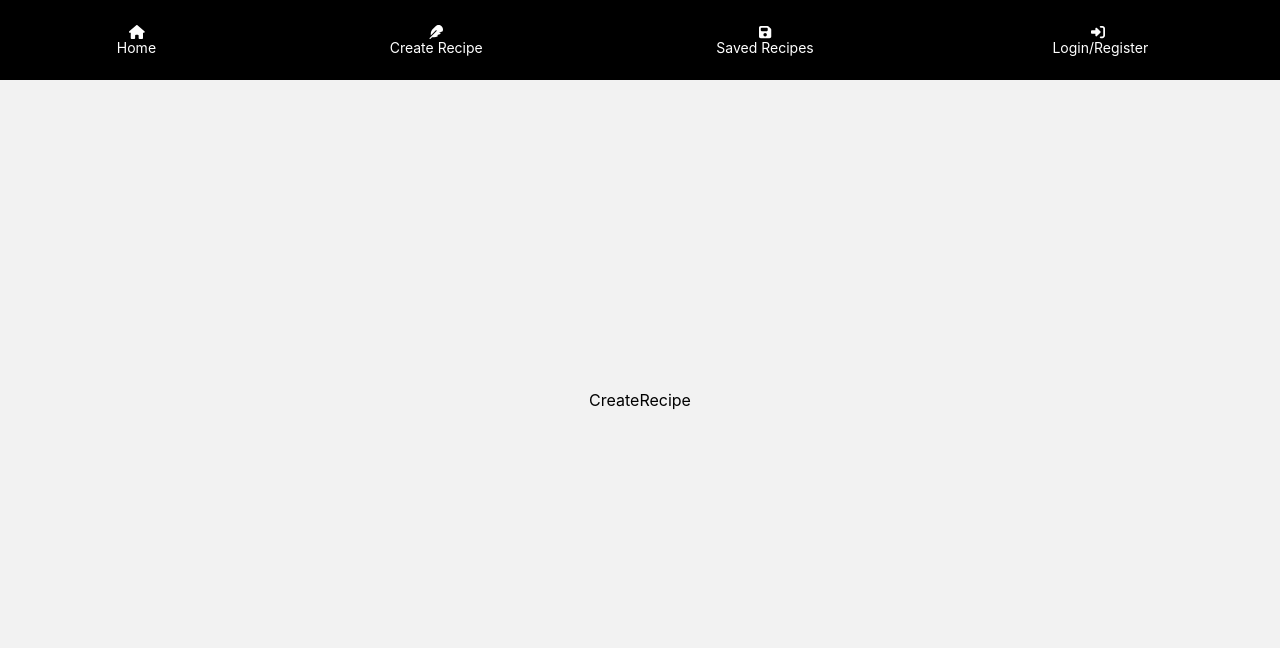
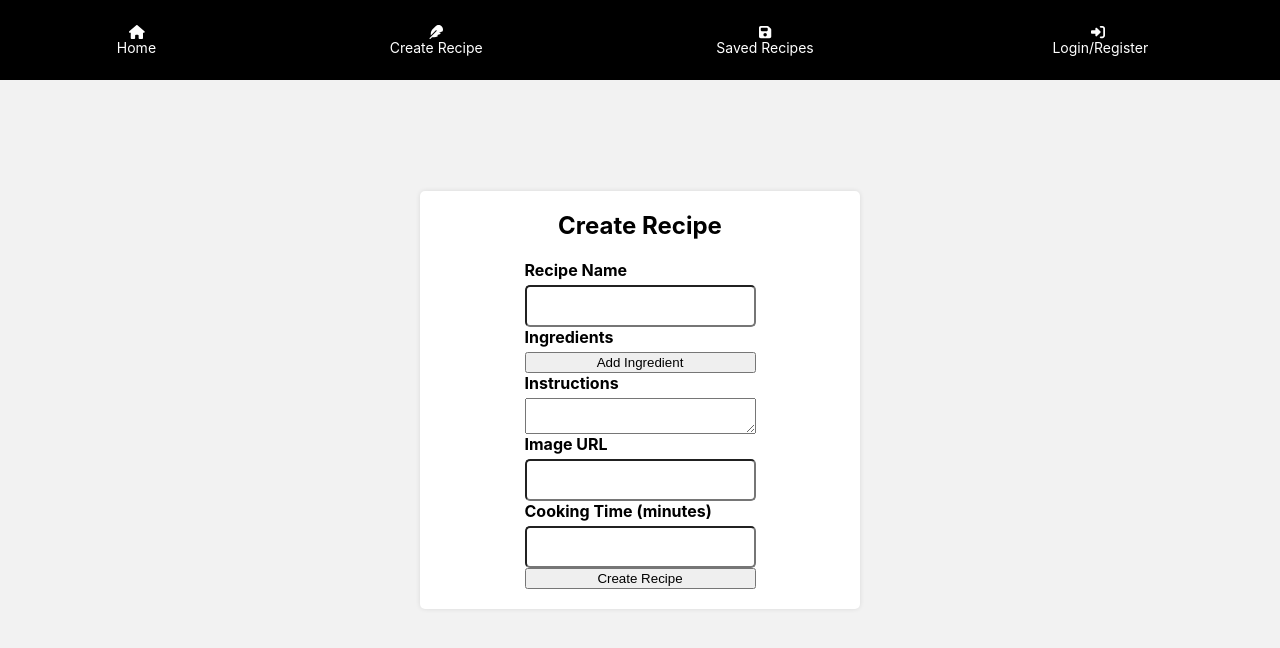
Before and after one commit to jjdsilva0/recipes-website, a React (Create React App) app in the folder client/: page /create-recipe in a window 1280 px wide. Shown: the top 648 px of the page. Built offline with nearby package versions, Linux system fonts and the light colour scheme.

Commit message:
created the frontend page and functionality for creating a recipe

```diff
--- /dev/null
+++ b/client/src/hooks/useGetUserID.js
@@ -0,0 +1,3 @@
+export const useGetUserID = () => {
+  return window.localStorage.getItem("userID");
+};
--- a/client/src/pages/create-recipe.js
+++ b/client/src/pages/create-recipe.js
@@ -1,3 +1,92 @@
+import { useState } from "react";
+import axios from "axios";
+import { useGetUserID } from "../hooks/useGetUserID";
+
 export const CreateRecipe = () => {
-  return <div> CreateRecipe</div>;
+  const userID = useGetUserID();
+
+  const [recipe, setRecipe] = useState({
+    name: "",
+    ingredients: [],
+    instructions: "",
+    imageUrl: "",
+    cookingTime: 0,
+    userOwner: userID,
+  });
+
+  // A "..." operator means that it accesses the object in the way that it was before so I can now modify it
+  const handleChange = (event) => {
+    const { name, value } = event.target;
+    setRecipe({ ...recipe, [name]: value });
+  };
+
+  const handleIngredientChange = (event, idx) => {
+    const { value } = event.target;
+    const ingredients = recipe.ingredients;
+    ingredients[idx] = value;
+    setRecipe({ ...recipe, ingredients });
+  };
+
+  const addIngredient = () => {
+    setRecipe({ ...recipe, ingredients: [...recipe.ingredients, ""] });
+  };
+
+  const onSubmit = async (event) => {
+    event.preventDefault();
+    try {
+      await axios.post("http://localhost:3001/recipes_list", recipe);
+      alert("Recipe Created!");
+    } catch (err) {
+      console.error(err);
+    }
+  };
+
+  return (
+    <div className="create-recipe">
+      <h2>Create Recipe</h2>
+      <form onSubmit={onSubmit}>
+        <label htmlFor="name">Recipe Name</label>
+        <input type="text" id="name" name="name" onChange={handleChange} />
+
+        <label htmlFor="ingredients">Ingredients</label>
+        <button type="button" onClick={addIngredient}>
+          Add Ingredient
+        </button>
+        {recipe.ingredients.map((ingredient, idx) => (
+          <input
+            key={idx}
+            type="text"
+            name="ingredients"
+            value={ingredient}
+            onChange={(event) => handleIngredientChange(event, idx)}
+          ></input>
+        ))}
+
+        <label htmlFor="instructions">Instructions</label>
+        <textarea
+          id="instructions"
+          name="instructions"
+          onChange={handleChange}
+        ></textarea>
+
+        <label htmlFor="imageUrl">Image URL</label>
+        <input
+          type="text"
+          id="imageUrl"
+          name="imageUrl"
+          onChange={handleChange}
+        />
+
+        <label htmlFor="cookingTime">Cooking Time (minutes)</label>
+        <input
+          type="number"
+          id="cookingTime"
+          name="cookingTime"
+          onChange={handleChange}
+        />
+
+        <button type="submit">Create Recipe</button>
+      </form>
+    </div>
+  );
 };
```
